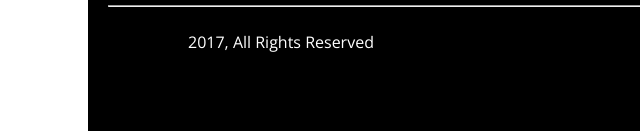
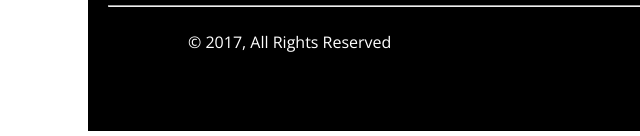
Before and after one commit to mishat1002/Assighnment, a plain HTML site: page index.html in a window 1280 px wide. Shown: the part 6445-6581 px from the top of the page, 0-640 px from the left. Drawn offline with nearby package versions, Linux system fonts and the light colour scheme.

Commit message:
final code

```diff
--- a/index.html
+++ b/index.html
@@ -8,7 +8,7 @@
     <link rel="preconnect" href="https://fonts.googleapis.com">
     <link rel="preconnect" href="https://fonts.gstatic.com" crossorigin>
     <link href="https://fonts.googleapis.com/css2?family=Open+Sans:wght@400;500;600;700&display=swap" rel="stylesheet">
-    <title>Document</title>
+    <title> Assighnment 01</title>
     <link rel="stylesheet" href="style/style.css">
 </head>
 
@@ -161,7 +161,7 @@
              <hr>
              <div class="sec">
              <div class="last">
-                <p>2017, All Rights Reserved</p>
+                <p> &copy 2017, All Rights Reserved</p>
              </div>
              <div class="laster">
                 <p>Unsubscribe </p>
```
